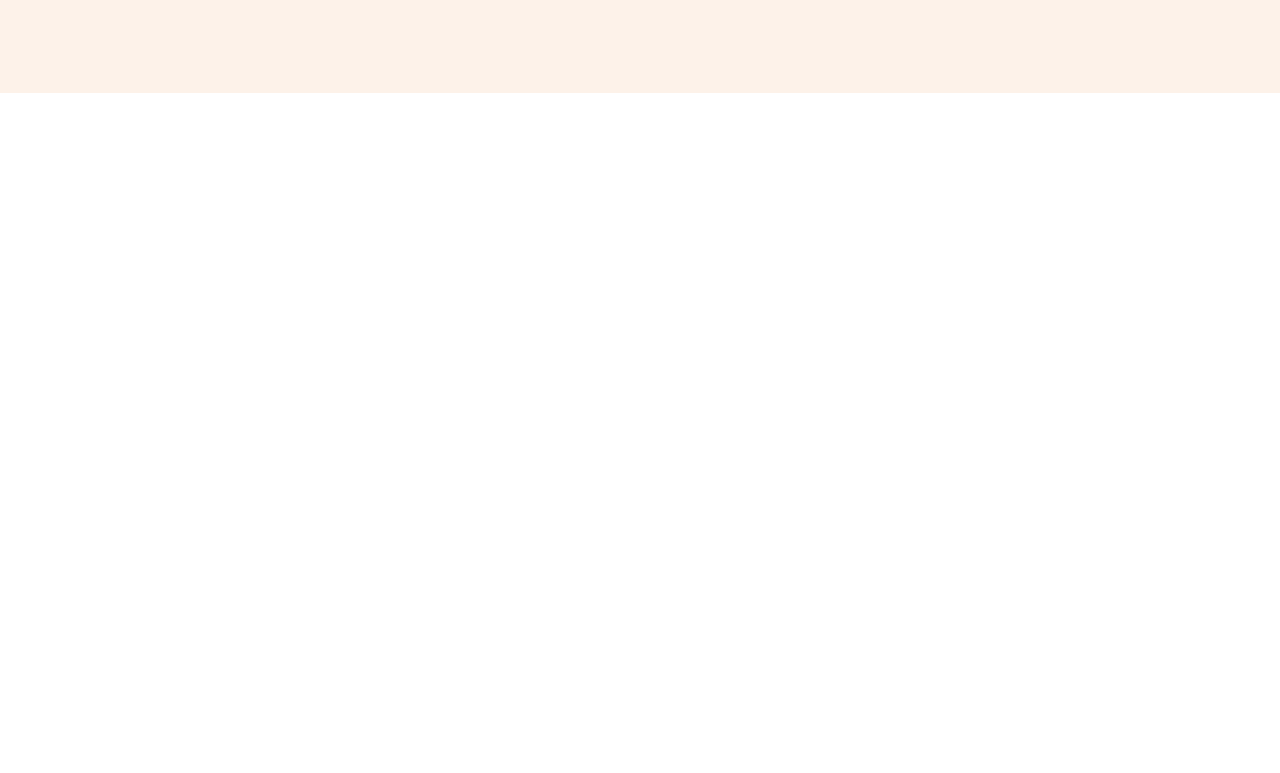
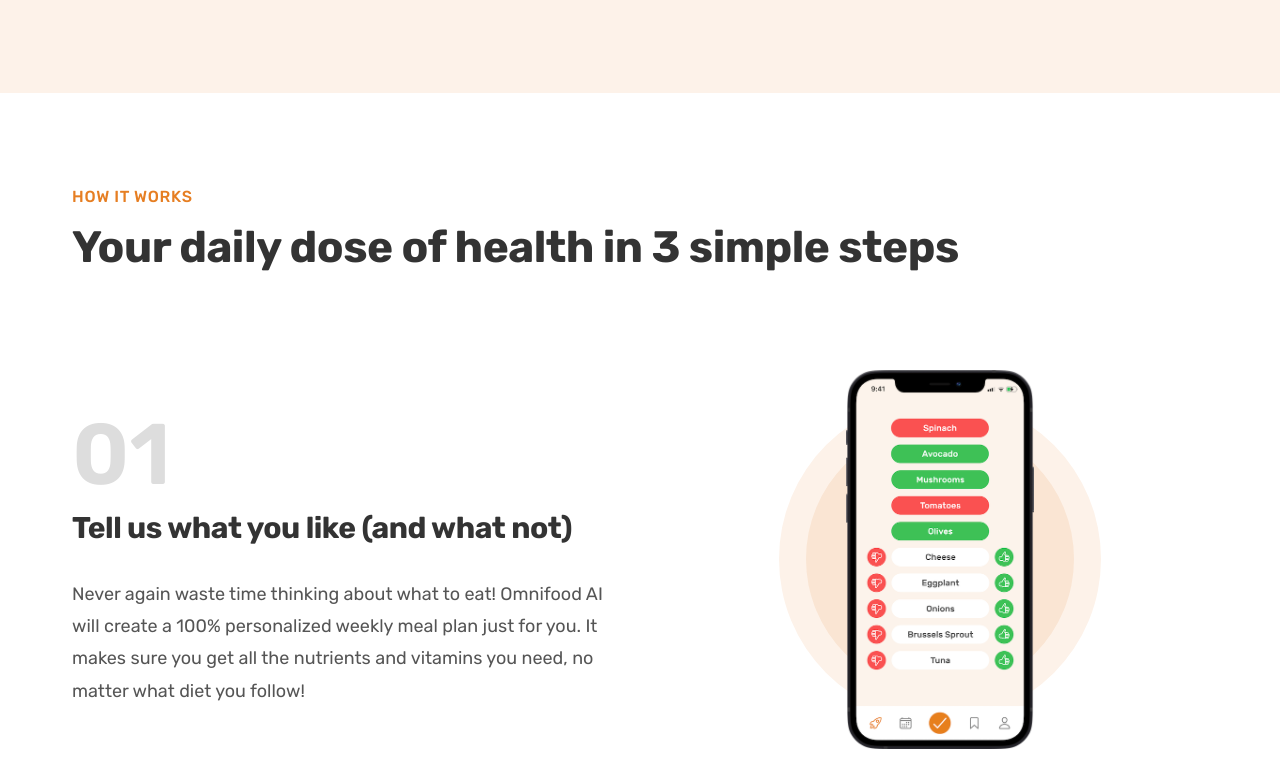
Before and after one commit to ihossain9595/omnifood, a plain HTML site: page index.html in a window 1280 px wide. Shown: the part 667-1440 px from the top of the page. Before the commit the page ends 800 px from the top, so only its background shows below. Drawn offline with Linux system fonts and the light colour scheme.

Commit message:
Created a how it works section

```diff
--- a/css/style.css
+++ b/css/style.css
@@ -14,6 +14,12 @@ Default: 400
 Default: 1
 1.05
 1.6
+1.2
+
+- Letter spacing:
+Default: 1px
+-0.5px
+0.75px
 */
 
 /*
@@ -23,7 +29,7 @@ Default: 1
 - Greys: #555 #333
 - Accents:
 
-- Tints: #fdf2e9
+- Tints: #fdf2e9 #fae5d3
 - Shades: #cf711f
 */
 
@@ -65,6 +71,26 @@ body {
   color: #555;
 }
 
+.container {
+  max-width: 120rem;
+  padding: 0 3.2rem;
+  margin: 0 auto;
+}
+
+.grid {
+  display: grid;
+  gap: 9.6rem;
+}
+.grid--2-cols {
+  grid-template-columns: repeat(2, 1fr);
+}
+.grid--3-cols {
+  grid-template-columns: repeat(3, 1fr);
+}
+.grid--4-cols {
+  grid-template-columns: repeat(4, 1fr);
+}
+
 .header {
   display: flex;
   justify-content: space-between;
@@ -78,8 +104,6 @@ body {
   height: 2.2rem;
 }
 
-.header_navbar-main {
-}
 .header_navbar-lists {
   list-style: none;
   display: flex;
@@ -122,20 +146,20 @@ body {
 
 .hero {
   max-width: 130rem;
+  padding: 0 3.2rem;
   margin: 0 auto;
-  padding: 0 3.2rem;
   display: grid;
   grid-template-columns: 1fr 1fr;
   align-items: center;
   gap: 9.6rem;
 }
 
-.hero_text {
+.hero_title {
   font-size: 5.2rem;
   font-weight: 700;
-  line-height: 1.05;
   letter-spacing: -0.5px;
   color: #333;
+  line-height: 1.05;
   margin-bottom: 3.2rem;
 }
 
@@ -182,7 +206,6 @@ body {
 .hero_btn-secondary:hover,
 .hero_btn-secondary:active {
   background-color: #fdf2e9;
-  /* border: 3px solid #fff; */
   box-shadow: inset 0 0 0 3px #fff;
 }
 
@@ -221,3 +244,100 @@ body {
   color: #e67e22;
   font-weight: 700;
 }
+
+.section-how {
+  padding: 9.6rem 0;
+}
+
+.how-1 {
+  max-width: 120rem;
+  padding: 0 3.2rem;
+  margin: 0 auto;
+}
+
+.how_sub-title {
+  display: block;
+  font-size: 1.6rem;
+  font-weight: 500;
+  letter-spacing: 0.75px;
+  text-transform: uppercase;
+  color: #e67e22;
+  margin-bottom: 1.6rem;
+}
+
+.how_main-title {
+  font-size: 4.4rem;
+  font-weight: 700;
+  line-height: 1.2;
+  letter-spacing: -0.5px;
+  color: #333;
+  margin-bottom: 9.6rem;
+}
+
+.how-2 {
+  max-width: 120rem;
+  padding: 0 3.2rem;
+  margin: 0 auto;
+  display: grid;
+  grid-template-columns: 1fr 1fr;
+  column-gap: 6.4rem;
+  row-gap: 9.6rem;
+}
+
+.how_step-text-box {
+  align-self: center;
+}
+
+.how_step-number {
+  font-size: 8.6rem;
+  font-weight: 600;
+  color: #ddd;
+  margin-bottom: 1.2rem;
+}
+
+.how_step-title {
+  font-size: 3rem;
+  font-weight: 700;
+  line-height: 1.2;
+  letter-spacing: -0.5px;
+  color: #333;
+  margin-bottom: 3.2rem;
+}
+
+.how_step-description {
+  font-size: 1.8rem;
+  line-height: 1.8;
+}
+
+.how_step-image-box {
+  display: flex;
+  align-items: center;
+  justify-content: center;
+  position: relative;
+}
+
+.how_step-image-box::before,
+.how_step-image-box::after {
+  content: "";
+  display: block;
+  position: absolute;
+  border-radius: 50%;
+}
+
+.how_step-image-box::before {
+  width: 60%;
+  padding-bottom: 60%;
+  background-color: #fdf2e9;
+  z-index: -1;
+}
+
+.how_step-image-box::after {
+  width: 50%;
+  padding-bottom: 50%;
+  background-color: #fae5d3;
+  z-index: -1;
+}
+
+.how_step-image {
+  width: 35%;
+}
--- a/index.html
+++ b/index.html
@@ -31,7 +31,7 @@
       <section class="section-hero">
         <div class="hero">
           <div class="hero_text-box">
-            <h1 class="hero_text">A healthy meal delivered to your door, every single day</h1>
+            <h1 class="hero_title">A healthy meal delivered to your door, every single day</h1>
             <p class="hero_description">The smart 365-days-per-year food subscription that will make you eat healthy again. Tailored to your personal tastes and nutritional needs.</p>
             <div class="hero_btn-box">
               <a class="btn hero_btn-main" href="#">Start eating well</a>
@@ -55,6 +55,43 @@
           </div>
         </div>
       </section>
+
+      <section class="section-how">
+        <div class="how-1">
+          <span class="how_sub-title"> How it works</span>
+          <h2 class="how_main-title">Your daily dose of health in 3 simple steps</h2>
+        </div>
+        <div class="how-2">
+          <!-- Step 01 -->
+          <div class="how_step-text-box">
+            <p class="how_step-number">01</p>
+            <h3 class="how_step-title">Tell us what you like (and what not)</h3>
+            <p class="how_step-description">Never again waste time thinking about what to eat! Omnifood AI will create a 100% personalized weekly meal plan just for you. It makes sure you get all the nutrients and vitamins you need, no matter what diet you follow!</p>
+          </div>
+          <div class="how_step-image-box">
+            <img class="how_step-image" src="img/app/app-screen-1.png" alt="iPhone app preferences selection screen" />
+          </div>
+          <!-- Step 02 -->
+          <div class="how_step-image-box">
+            <img class="how_step-image" src="img/app/app-screen-2.png" alt="iPhone app meal approving plan screen" />
+          </div>
+          <div class="how_step-text-box">
+            <p class="how_step-number">02</p>
+            <h3 class="how_step-title">Approve your weekly meal plan</h3>
+            <p class="how_step-description">Once per week, approve the meal plan generated for you by Omnifood AI. You can change ingredients, swap entire meals, or even add your own recipes.</p>
+          </div>
+
+          <!-- Step 03 -->
+          <div class="how_step-text-box">
+            <p class="how_step-number">03</p>
+            <h3 class="how_step-title">Receive meals at convenient time</h3>
+            <p class="how_step-description">Best chefs in town will cook your selected meal every day, and we will deliver it to your door whenever works best for you. You can change delivery schedule and address daily!</p>
+          </div>
+          <div class="how_step-image-box">
+            <img class="how_step-image" src="img/app/app-screen-1.png" alt="iPhone app delivery screen" />
+          </div>
+        </div>
+      </section>
     </main>
   </body>
 </html>
```
